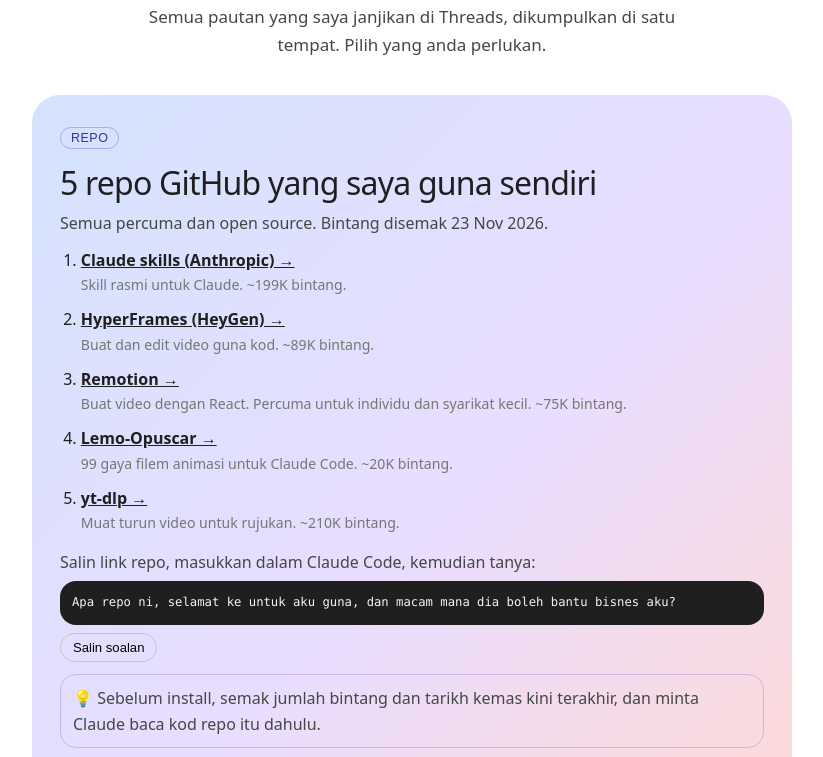
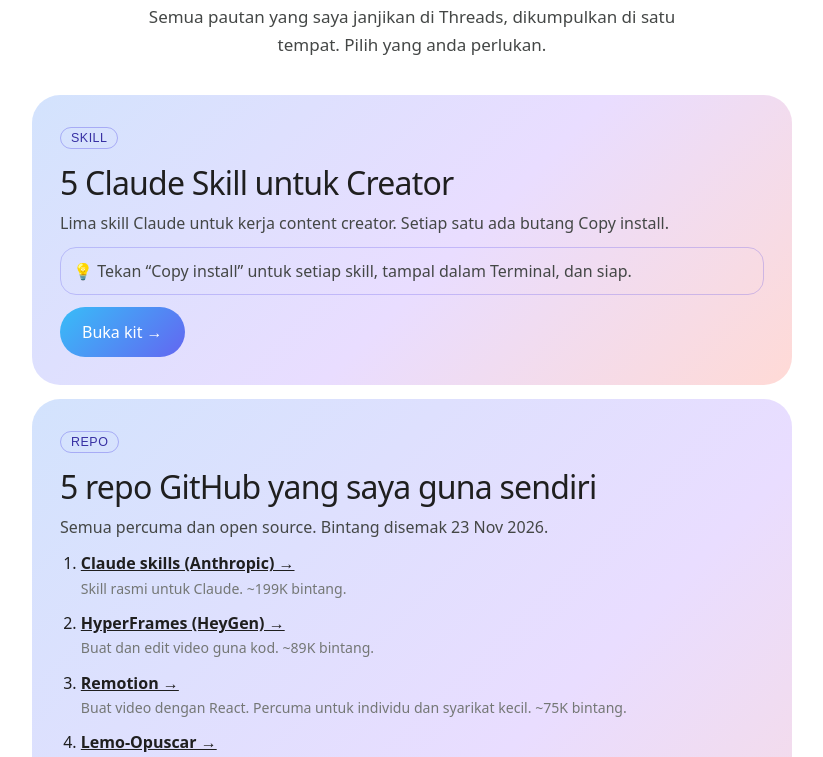
Before and after one commit to adielzainal00-pixel/adielzainal-laman, a plain HTML site: page kit.html in a window 1280 px wide. Shown: the part 962-1719 px from the top of the page, without its empty margins (228-1051 px from the left). Drawn offline with Linux system fonts and the light colour scheme; a web font is replaced by a local one.

Commit message:
Kit SKILL: 5 Claude Skill untuk Creator (#16)
Co-authored-by: Hermes <hermes@localhost>

```diff
--- a/kit.html
+++ b/kit.html
@@ -77,6 +77,10 @@
 <script>
 /* SENARAI KIT: tambah kit baru di sini sahaja. id = kata kunci huruf kecil (jadi pautan adielzainal.com/kit?k=id). Yang terbaru di atas. */
 var KIT = [
+  { id: "skill", kunci: "SKILL", tajuk: "5 Claude Skill untuk Creator",
+    terang: "Lima skill Claude untuk kerja content creator. Setiap satu ada butang Copy install.",
+    tip: "Tekan \u201cCopy install\u201d untuk setiap skill, tampal dalam Terminal, dan siap.",
+    pautan: "https://claude.ai/artifact/P5apZvE5buSEjDdBoA4k5W", label: "Buka kit" },
   { id: "repo", kunci: "REPO", tajuk: "5 repo GitHub yang saya guna sendiri",
     terang: "Semua percuma dan open source. Bintang disemak 23 Nov 2026.",
     senarai: [
```
Also changed, not shown: 1 other file.
